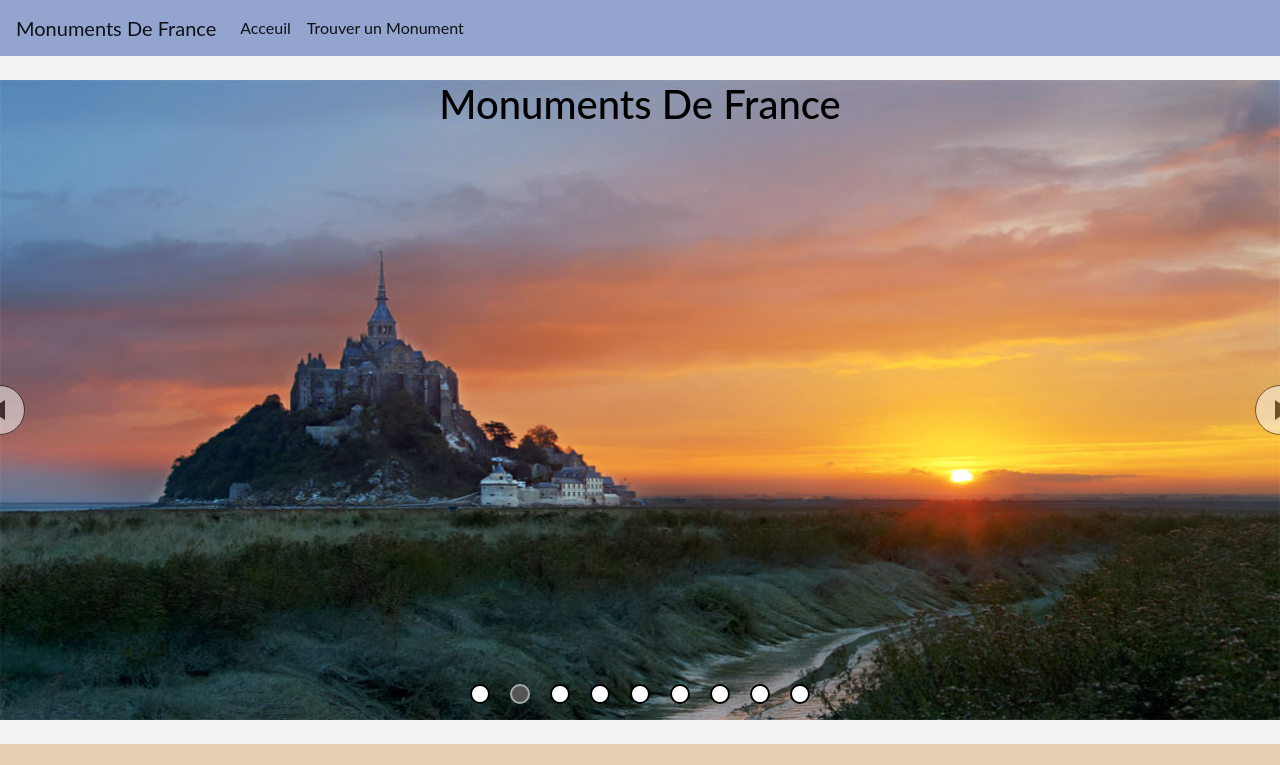
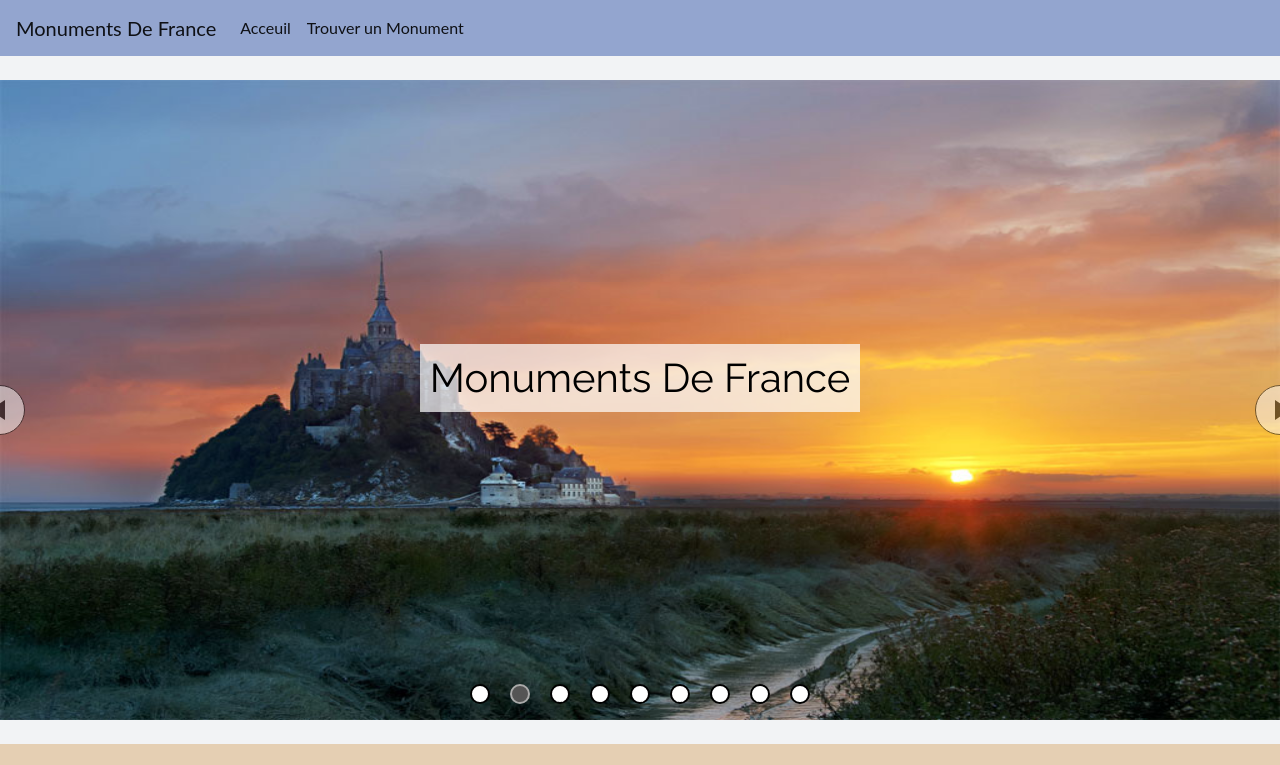
Before and after one commit to AlperROzkan/MonumentsDeFranceBootstrap, a website: page static/trouveMonument.html in a window 1280 px wide. Shown: the top 765 px of the page. Drawn offline with nearby package versions, Linux system fonts and the light colour scheme; some packages are replaced by stand-ins of ours; a script that the page names is missing.

Commit message:
Titre au milieu

```diff
--- a/assets/css/index.css
+++ b/assets/css/index.css
@@ -161,6 +161,10 @@ background-color: rgba(222,184,135,0.6);
     color: black;
     position: absolute;
     z-index: 1;
+    bottom: 300px;
+    background-color: rgba(255, 255, 255, 0.7);
+    padding: 10px;
+    font-family: 'Raleway', sans-serif;
 }
 
 
--- a/static/trouveMonument.html
+++ b/static/trouveMonument.html
@@ -21,6 +21,7 @@
     <link href="../assets/css/jquery.easy_slides.css" rel="stylesheet" type="text/css"/>
     <!--<script src="https://ajax.googleapis.com/ajax/libs/jquery/3.2.1/jquery.min.js"></script>-->
     <script src="../assets/js/jquery.easy_slides.js"></script>
+    <link href="https://fonts.googleapis.com/css?family=Raleway" rel="stylesheet">
 
 </head>
 
```
